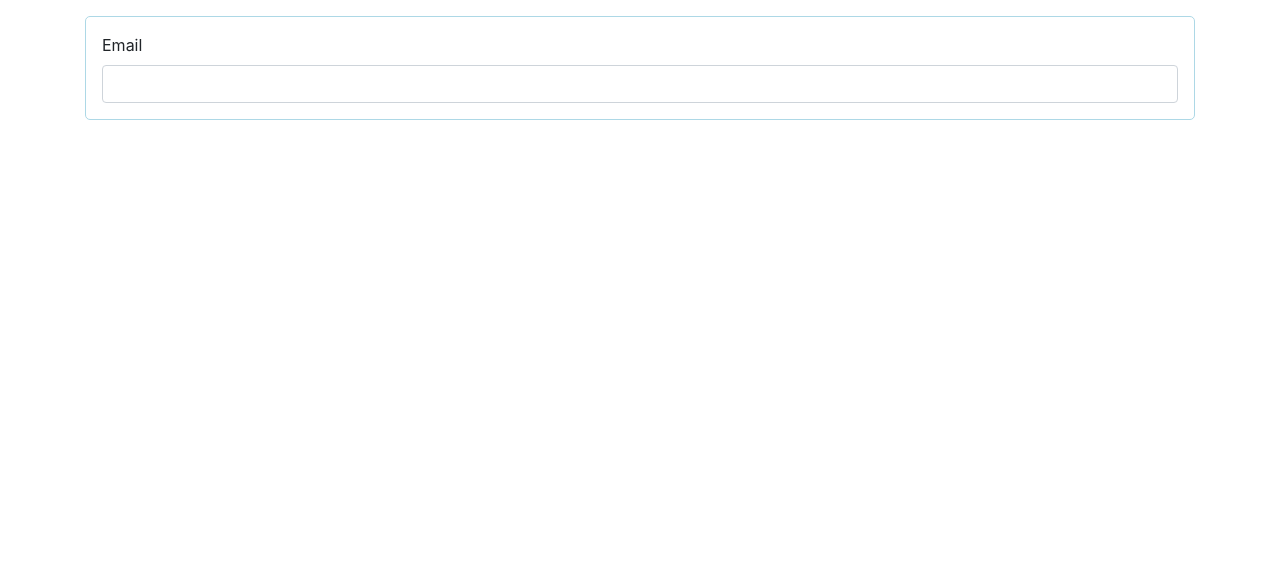
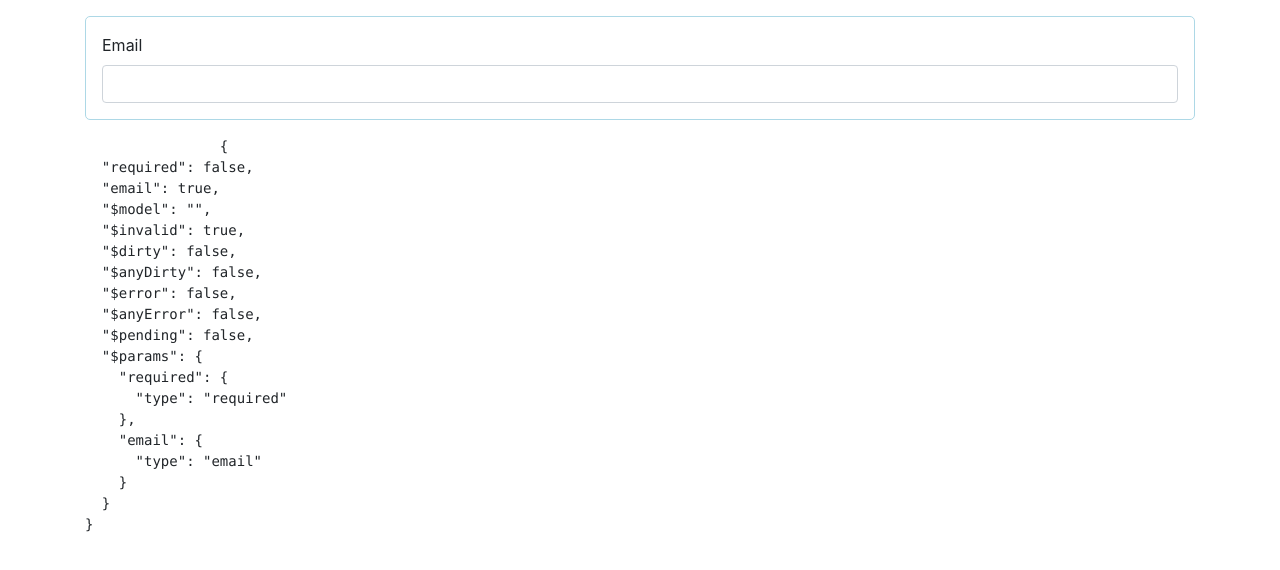
Before and after one commit to NorthwooDzp/vue-learning, a Vue app: page / in a window 1280 px wide. Shown: the top 570 px of the page. Built offline with nearby package versions, Linux system fonts and the light colour scheme.

Commit message:
validations b8l2 complete

```diff
--- a/src/App.vue
+++ b/src/App.vue
@@ -1,27 +1,37 @@
 <template>
     <div class="container">
         <form class="form-group pt-3">
-            <div>
+            <div class="form-group">
                 <label for="email">Email</label>
                 <input type="email"
                        id="email"
                        class="form-control"
+                       @change="$v.email.$touch()"
                        v-model="email"
                 >
             </div>
+            <pre>
+                {{ $v.email }}
+            </pre>
         </form>
     </div>
 
 </template>
 
 <script>
-
+    import {required, email} from 'vuelidate/lib/validators'
 
     export default {
         name: 'app',
         data() {
             return {
                 email: ''
+            }
+        },
+        validations: {
+            email: {
+                required,
+                email
             }
         }
     };
```
